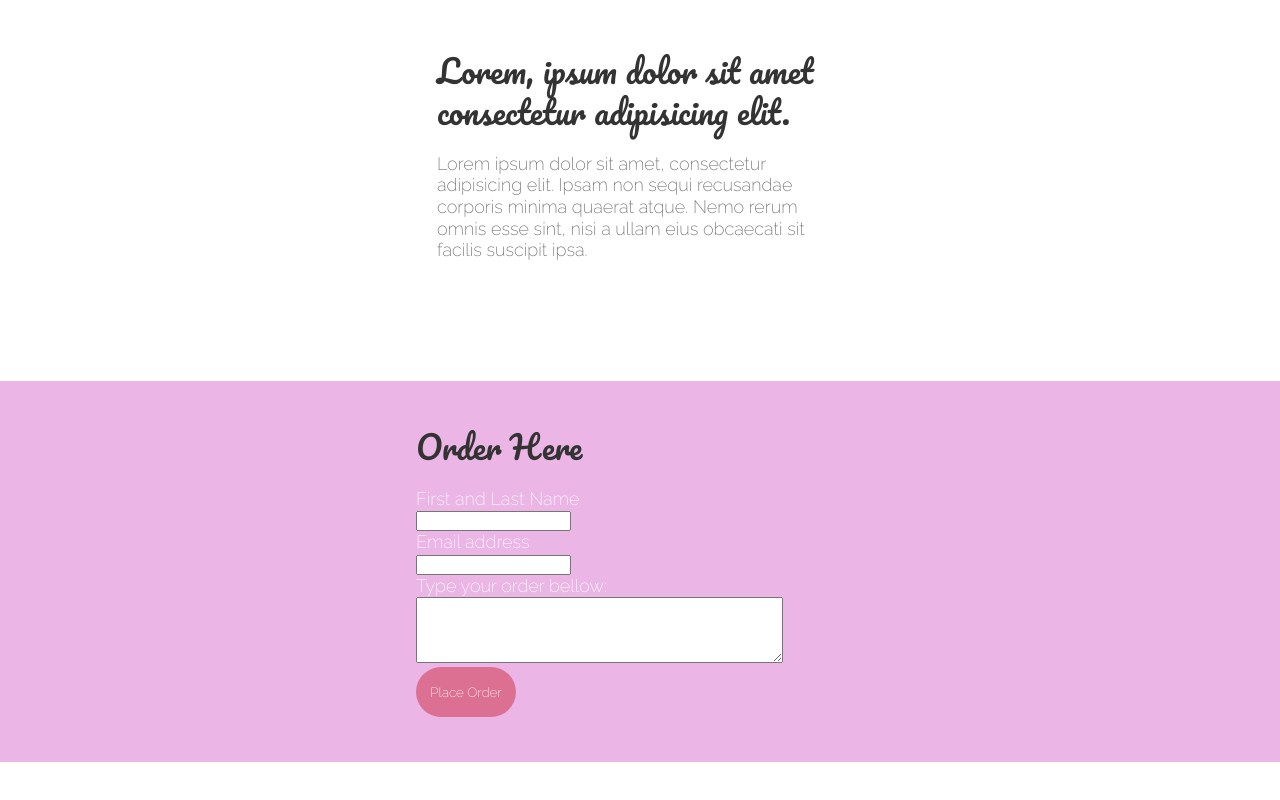
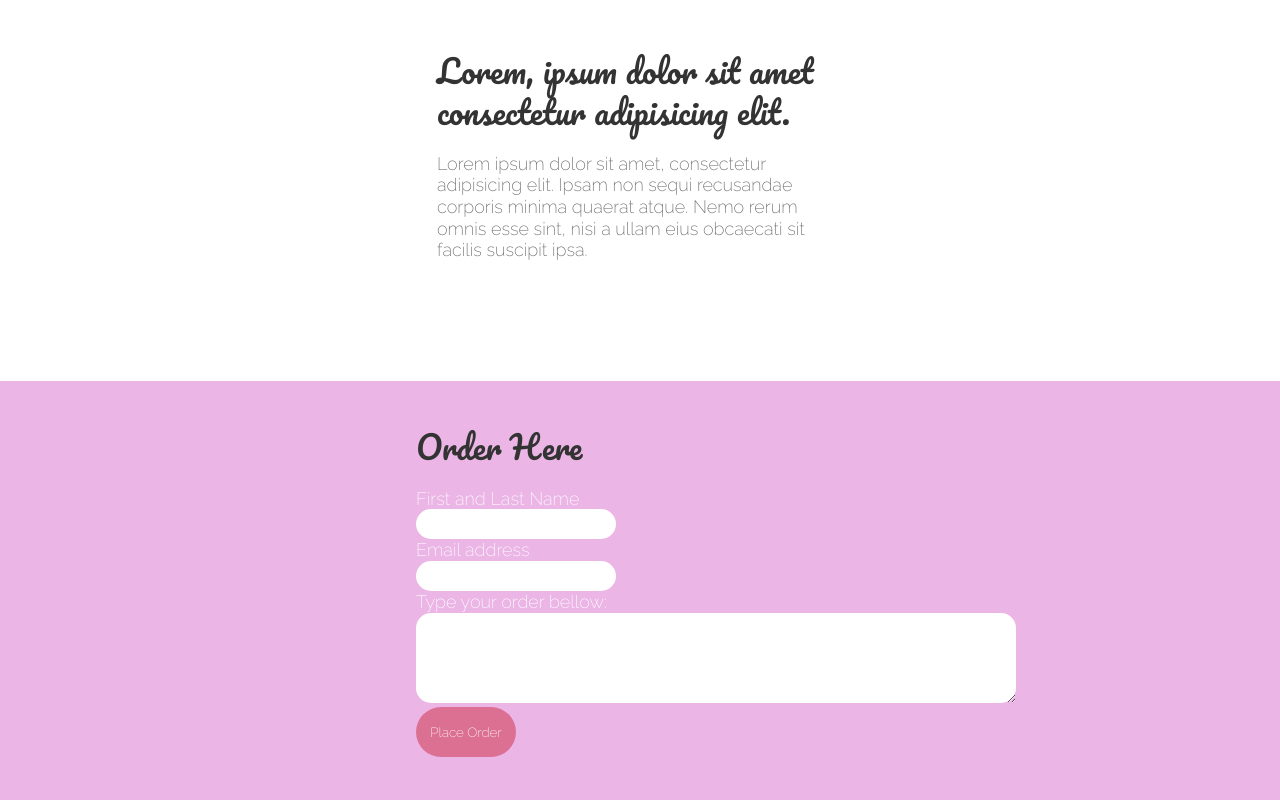
Before and after one commit to Brichardson117/probable-chainsaw, a plain HTML site: page index.html in a window 1280 px wide. Shown: the part 1036-1836 px from the top of the page. Before the commit the page ends 1798 px from the top, so only its background shows below. Drawn offline with nearby package versions, Linux system fonts and the light colour scheme; a web font is replaced by a local one.

Commit message:
updated input and textarea styling

```diff
--- a/style.css
+++ b/style.css
@@ -32,6 +32,15 @@ section {
   line-height: 1.2;
 }
 
+button {
+  border-radius: 30px;
+  height: 50px;
+  width: 100px;
+  background-color: palevioletred;
+  border: palevioletred;
+  color: white;
+}
+
 #menu {
   background-color: #EBB5E6;
   display: flex;
@@ -61,11 +70,15 @@ footer {
   color: white;
 }
 
-button {
-  border-radius: 30px;
-  height: 50px;
-  width: 100px;
-  background-color: palevioletred;
-  border: palevioletred;
-  color: white;
+input{
+  border-radius: 15px;
+  height: 30px;
+  width: 200px;
+  border: #EBB5E6;
 }
+textarea{
+  border-radius: 15px;
+  height: 90px;
+  width: 600px;
+  border: #EBB5E6;
+}
```
